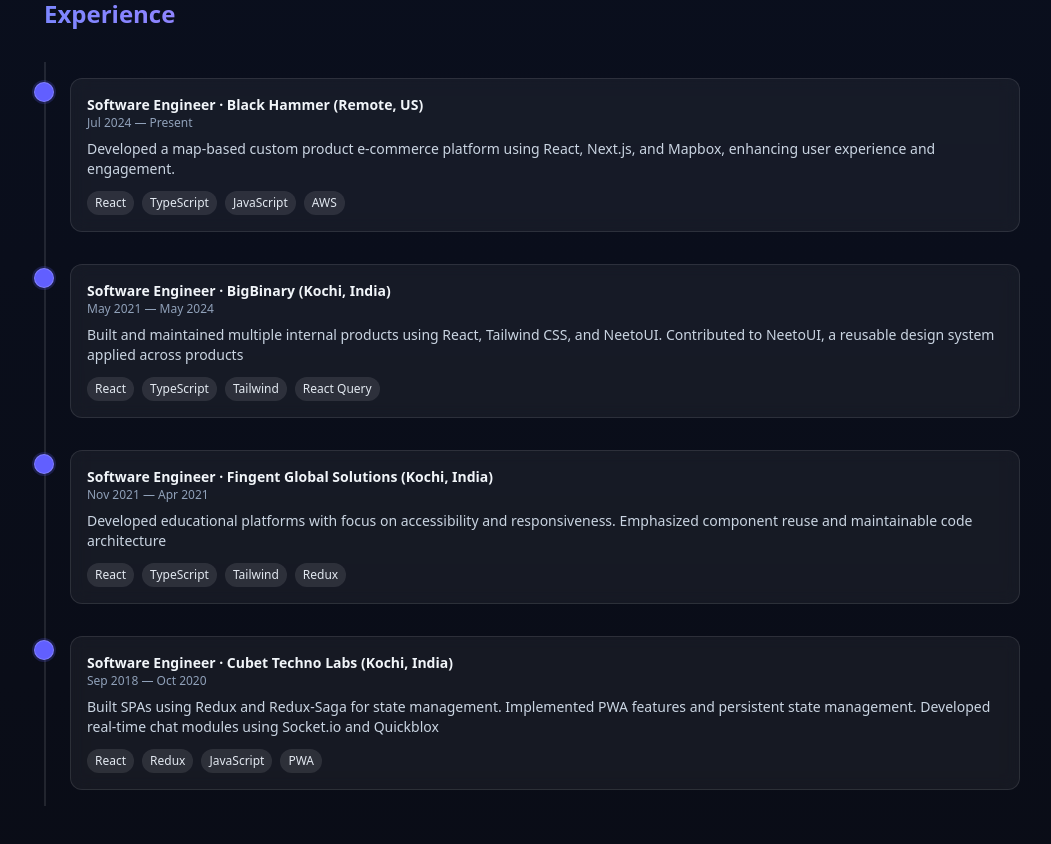
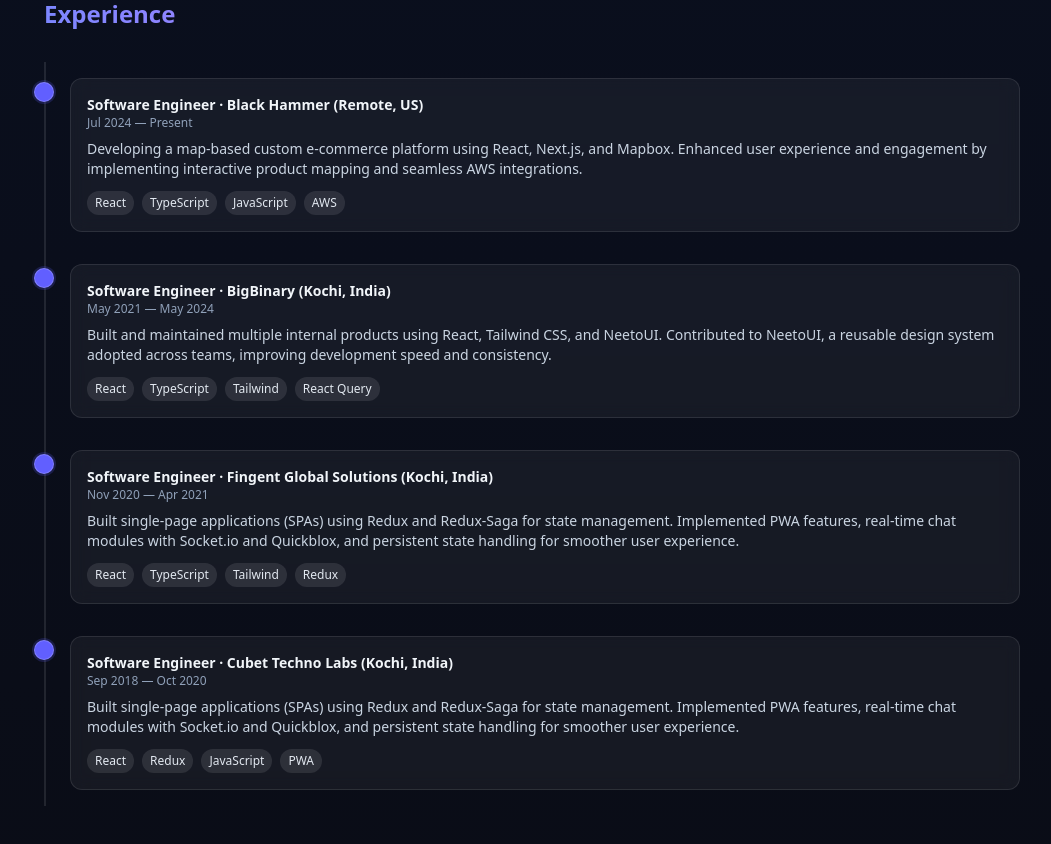
Before and after one commit to AkhilXavier95/portfolio, a Next.js app: page / in a window 1280 px wide. Shown: the part 1560-2404 px from the top of the page, without its empty margins (108-1159 px from the left). Built offline with nearby package versions, Linux system fonts and the light colour scheme.

Commit message:
Update content and fix timeline

```diff
--- a/src/constants/index.ts
+++ b/src/constants/index.ts
@@ -45,7 +45,7 @@
   {
     id: 4,
     icon: "/nextjs.svg",
-    name: "React Native",
+    name: "Next.js",
     description:
       "Experienced in React Native, building cross-platform mobile applications with a focus on performance, user experience, and seamless integration with native modules."
   },
@@ -128,7 +128,7 @@
     role: "Software Engineer",
     period: "Jul 2024 — Present",
     summary:
-      "Developed a map-based custom product e-commerce platform using React, Next.js, and Mapbox, enhancing user experience and engagement.",
+      "Developing a map-based custom e-commerce platform using React, Next.js, and Mapbox. Enhanced user experience and engagement by implementing interactive product mapping and seamless AWS integrations.",
     skills: ["React", "TypeScript", "JavaScript", "AWS"]
   },
   {
@@ -136,15 +136,15 @@
     role: "Software Engineer",
     period: "May 2021 — May 2024",
     summary:
-      "Built and maintained multiple internal products using React, Tailwind CSS, and NeetoUI. Contributed to NeetoUI, a reusable design system applied across products",
+      "Built and maintained multiple internal products using React, Tailwind CSS, and NeetoUI. Contributed to NeetoUI, a reusable design system adopted across teams, improving development speed and consistency.",
     skills: ["React", "TypeScript", "Tailwind", "React Query"]
   },
   {
     company: "Fingent Global Solutions (Kochi, India)",
     role: "Software Engineer",
-    period: "Nov 2021 — Apr 2021",
+    period: "Nov 2020 — Apr 2021",
     summary:
-      "Developed educational platforms with focus on accessibility and responsiveness. Emphasized component reuse and maintainable code architecture",
+      "Built single-page applications (SPAs) using Redux and Redux-Saga for state management. Implemented PWA features, real-time chat modules with Socket.io and Quickblox, and persistent state handling for smoother user experience.",
     skills: ["React", "TypeScript", "Tailwind", "Redux"]
   },
   {
@@ -152,7 +152,7 @@
     role: "Software Engineer",
     period: "Sep 2018 — Oct 2020",
     summary:
-      "Built SPAs using Redux and Redux-Saga for state management. Implemented PWA features and persistent state management. Developed real-time chat modules using Socket.io and Quickblox",
+      "Built single-page applications (SPAs) using Redux and Redux-Saga for state management. Implemented PWA features, real-time chat modules with Socket.io and Quickblox, and persistent state handling for smoother user experience.",
     skills: ["React", "Redux", "JavaScript", "PWA"]
   }
 ];
```
